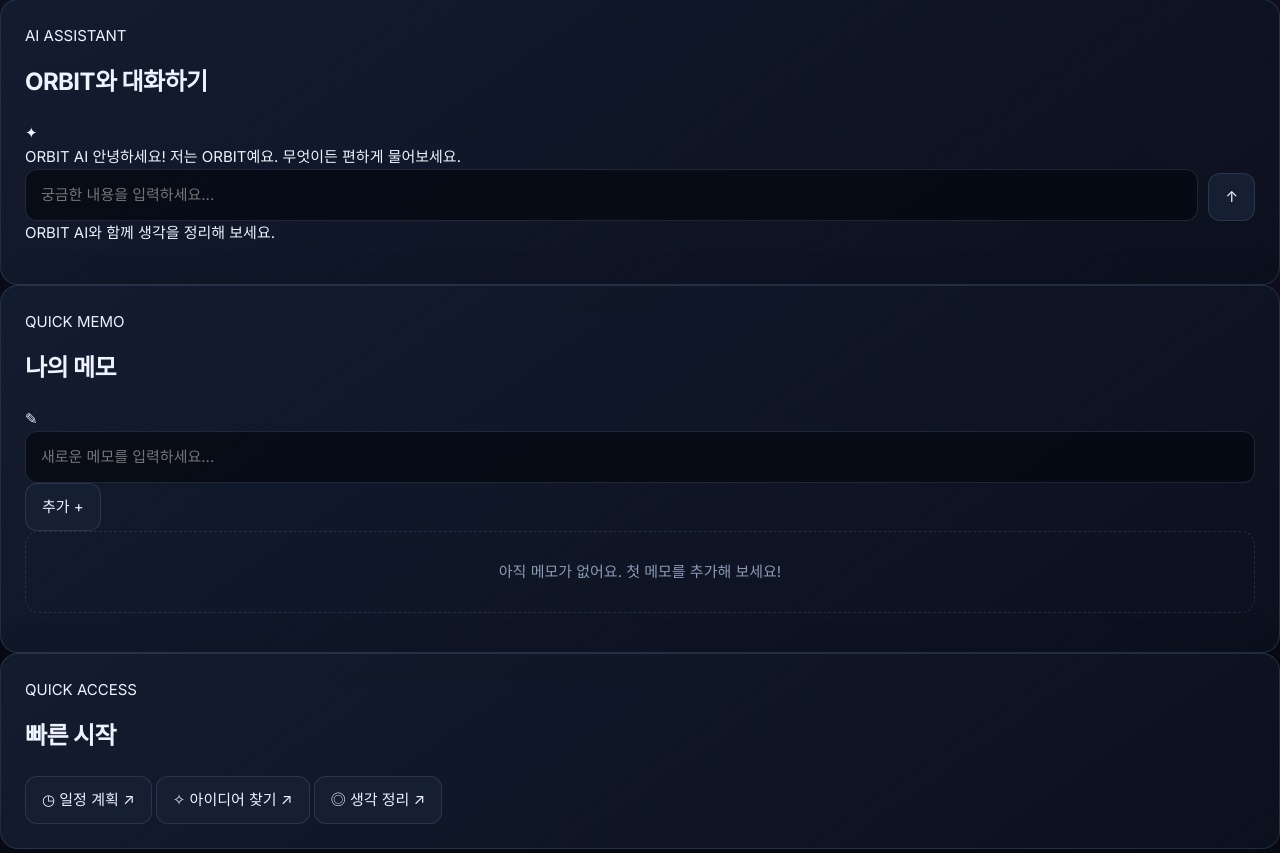
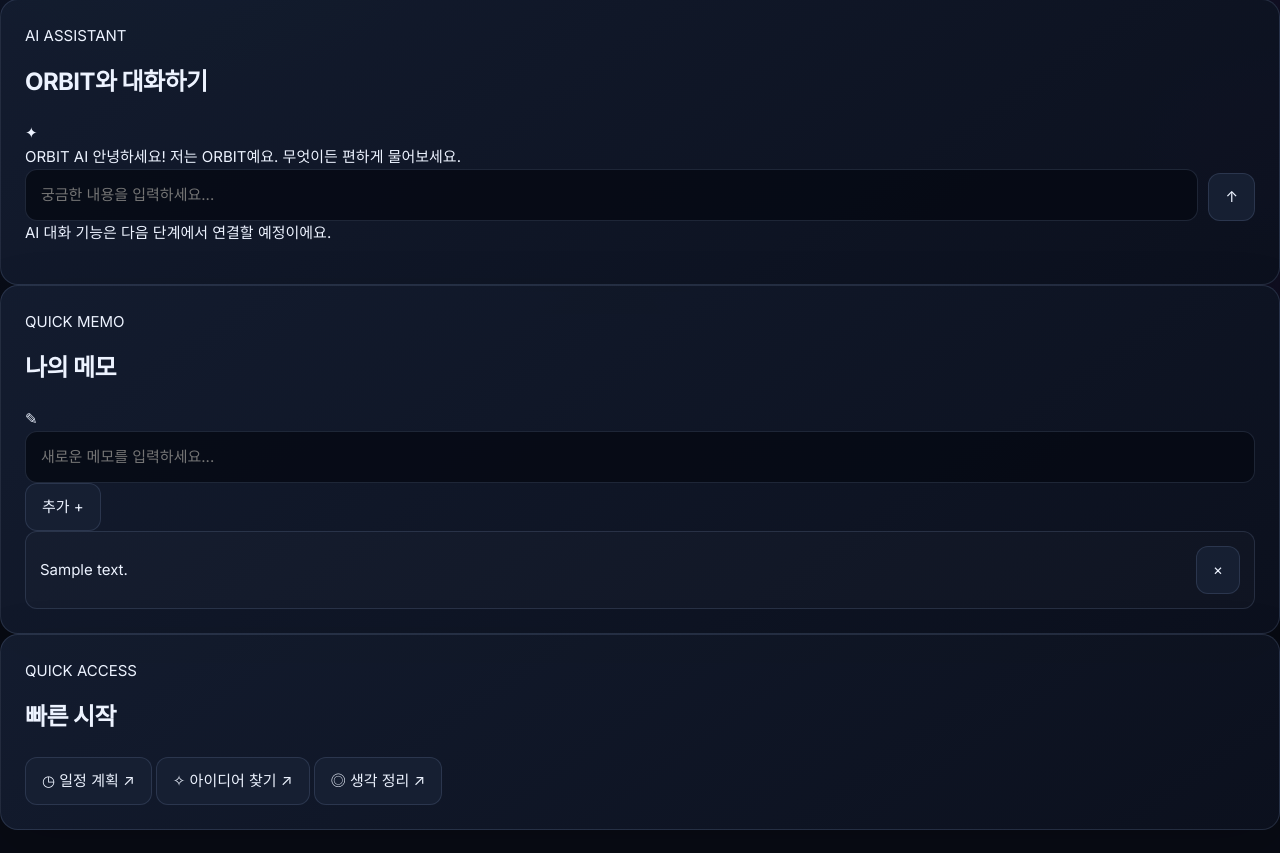
Before and after one commit to kimyoonseok140708-lgtm/orbit-ai, a Flask app: page /dashboard in a window 1280 px wide. Shown: the part 307-1160 px from the top of the page. Run offline with Flask 3, Linux system fonts and the light colour scheme; a user stored in the database is signed in; tables that the repository leaves empty hold one stand-in row (values such as "Sample post").

Commit message:
Update dashboard.html

```diff
--- a/orbit/templates/dashboard.html
+++ b/orbit/templates/dashboard.html
@@ -29,7 +29,7 @@
                 <span class="panel-icon">✦</span>
             </div>
 
-            <div id="chat-messages" class="chat-messages">
+            <div id="chat-messages" class="chat-messages" aria-live="polite">
                 <div class="chat-bubble assistant-bubble">
                     <span class="message-label">ORBIT AI</span>
                     안녕하세요! 저는 ORBIT예요. 무엇이든 편하게 물어보세요.
@@ -48,7 +48,9 @@
                     ↑
                 </button>
             </form>
-            <p class="input-hint">ORBIT AI와 함께 생각을 정리해 보세요.</p>
+            <p id="chat-error" class="input-hint" role="status">
+                AI 대화 기능은 다음 단계에서 연결할 예정이에요.
+            </p>
         </section>
 
         <section class="panel notes-panel">
@@ -72,7 +74,21 @@
             </form>
 
             <div id="notes-list" class="notes-list">
-                <p class="empty-state">아직 메모가 없어요. 첫 메모를 추가해 보세요!</p>
+                {% for note in notes %}
+                <div class="note-item" data-note-id="{{ note.id }}">
+                    <span class="note-content">{{ note.content }}</span>
+                    <button
+                        type="button"
+                        class="delete-note-button"
+                        data-delete-note="{{ note.id }}"
+                        aria-label="메모 삭제"
+                    >×</button>
+                </div>
+                {% else %}
+                <p class="empty-state" id="empty-notes">
+                    아직 메모가 없어요. 첫 메모를 추가해 보세요!
+                </p>
+                {% endfor %}
             </div>
         </section>
     </div>
```
